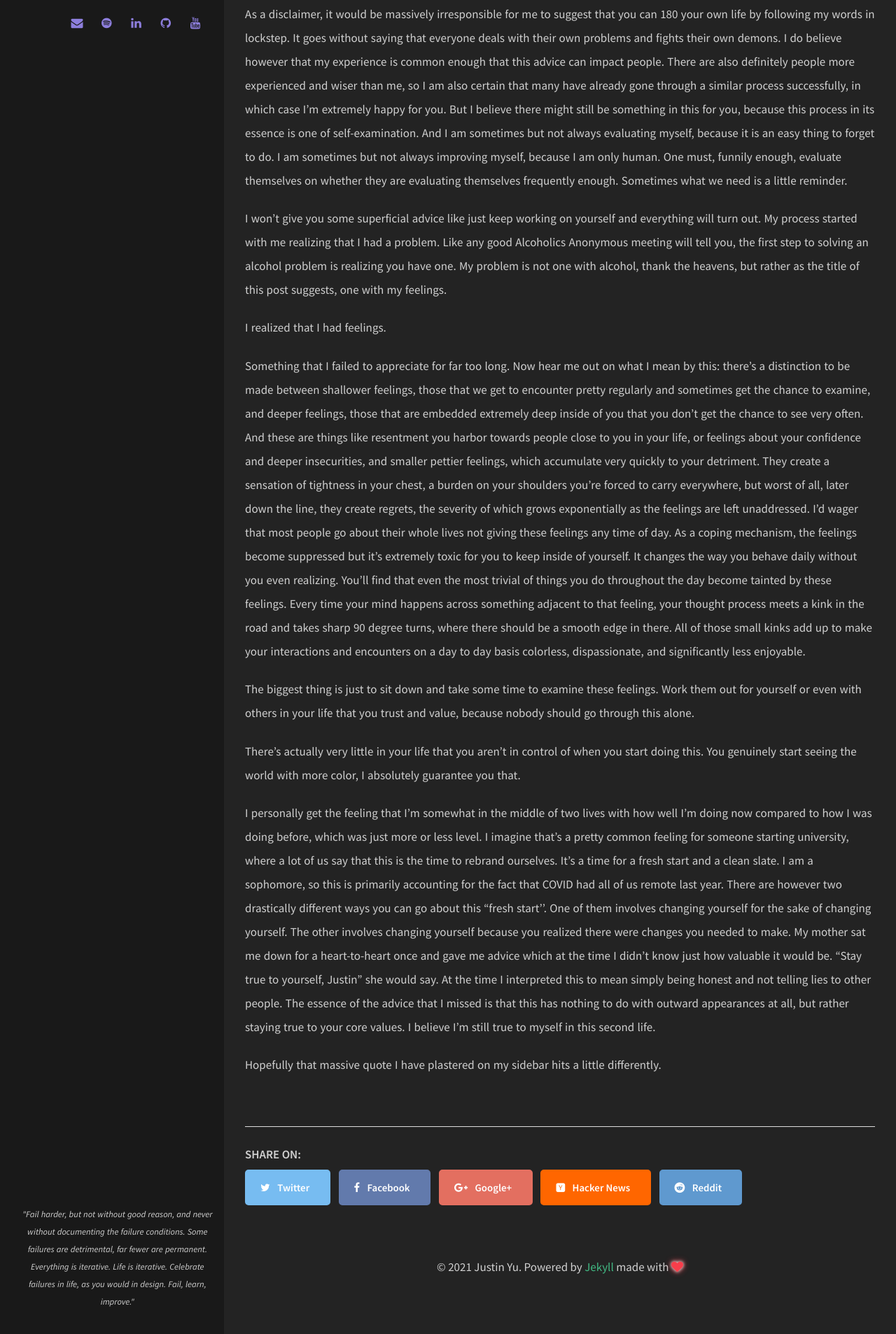
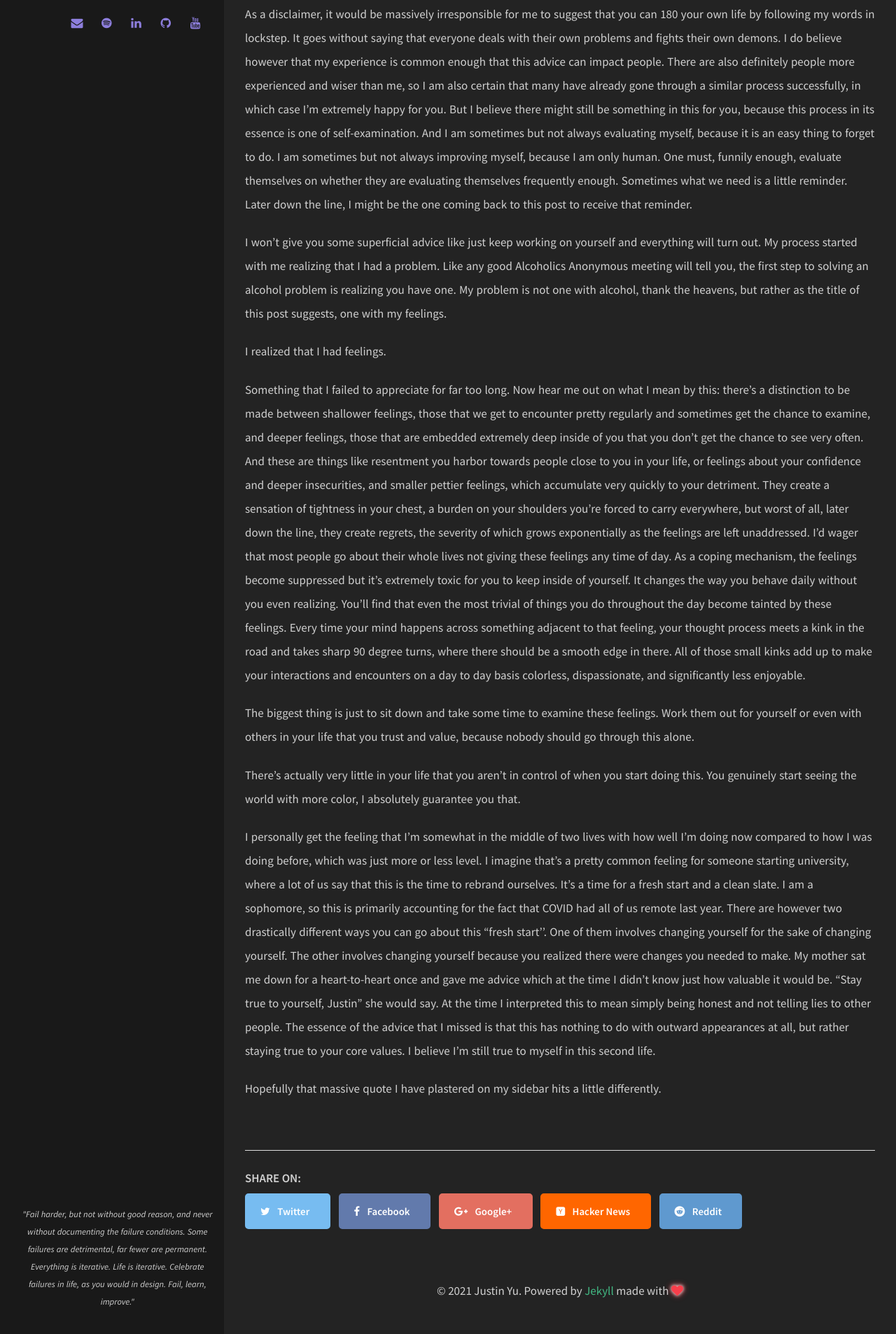
Before and after one commit to uynitsuj/uynitsuj.github.io, a Jekyll site: the page built from _posts/2021-10-04-Examining-Your-Feelings.md, in a window 1280 px wide. Shown: the part 891-2798 px from the top of the page at 70% size. Built offline with Jekyll 4.4.1, drawn with Linux system fonts in a browser that asks for light colours.

Commit message:
Update 2021-10-04-Examining-Your-Feelings.md

```diff
--- a/_posts/2021-10-04-Examining-Your-Feelings.md
+++ b/_posts/2021-10-04-Examining-Your-Feelings.md
@@ -15,7 +15,7 @@
 
 And I’m also glad that, if you were to ask me, I could pinpoint the moment in my life where things started looking up for me.
 
-As a disclaimer, it would be massively irresponsible for me to suggest that you can 180 your own life by following my words in lockstep. It goes without saying that everyone deals with their own problems and fights their own demons. I do believe however that my experience is common enough that this advice can impact people. There are also definitely people more experienced and wiser than me, so I am also certain that many have already gone through a similar process successfully, in which case I’m extremely happy for you. But I believe there might still be something in this for you, because this process in its essence is one of self-examination. And I am sometimes but not always evaluating myself, because it is an easy thing to forget to do. I am sometimes but not always improving myself, because I am only human. One must, funnily enough, evaluate themselves on whether they are evaluating themselves frequently enough. Sometimes what we need is a little reminder.
+As a disclaimer, it would be massively irresponsible for me to suggest that you can 180 your own life by following my words in lockstep. It goes without saying that everyone deals with their own problems and fights their own demons. I do believe however that my experience is common enough that this advice can impact people. There are also definitely people more experienced and wiser than me, so I am also certain that many have already gone through a similar process successfully, in which case I’m extremely happy for you. But I believe there might still be something in this for you, because this process in its essence is one of self-examination. And I am sometimes but not always evaluating myself, because it is an easy thing to forget to do. I am sometimes but not always improving myself, because I am only human. One must, funnily enough, evaluate themselves on whether they are evaluating themselves frequently enough. Sometimes what we need is a little reminder. Later down the line, I might be the one coming back to this post to receive that reminder.
 
 I won’t give you some superficial advice like just keep working on yourself and everything will turn out. My process started with me realizing that I had a problem. Like any good Alcoholics Anonymous meeting will tell you, the first step to solving an alcohol problem is realizing you have one. My problem is not one with alcohol, thank the heavens, but rather as the title of this post suggests, one with my feelings.
 
```
